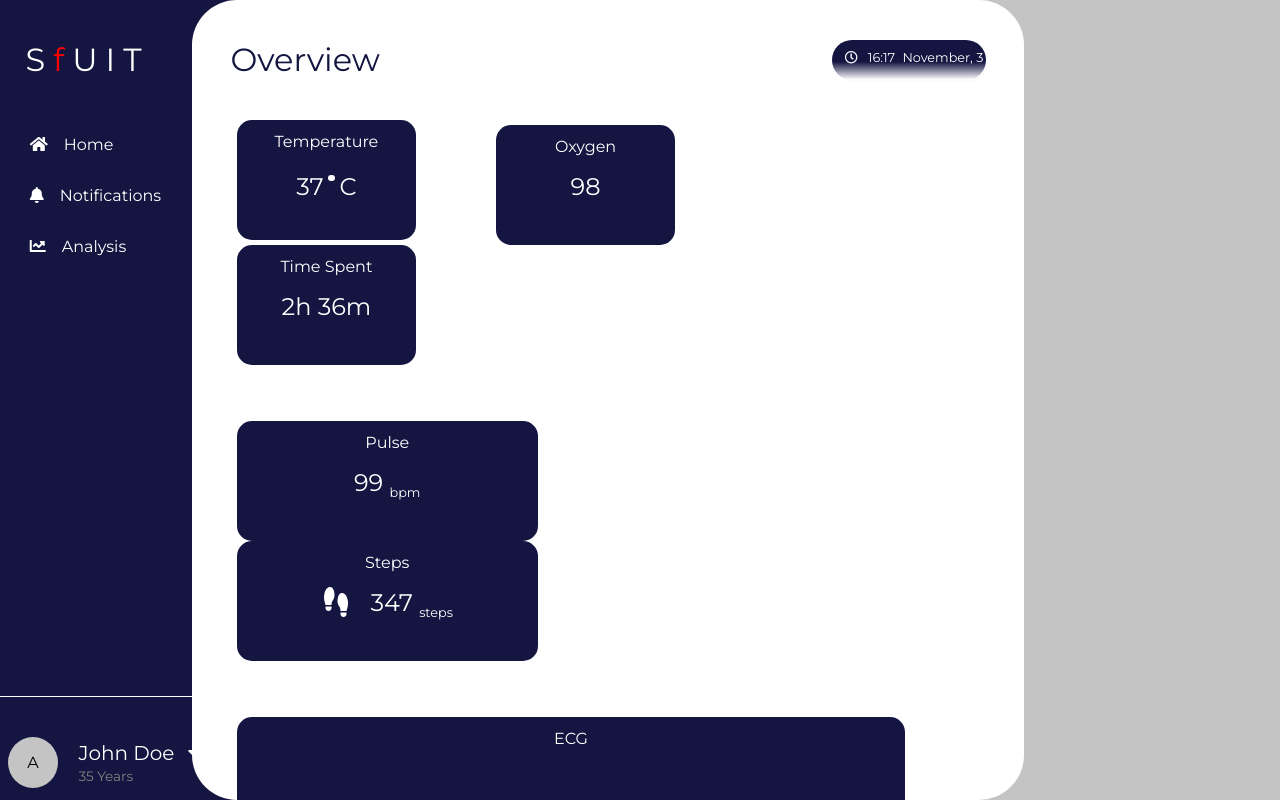
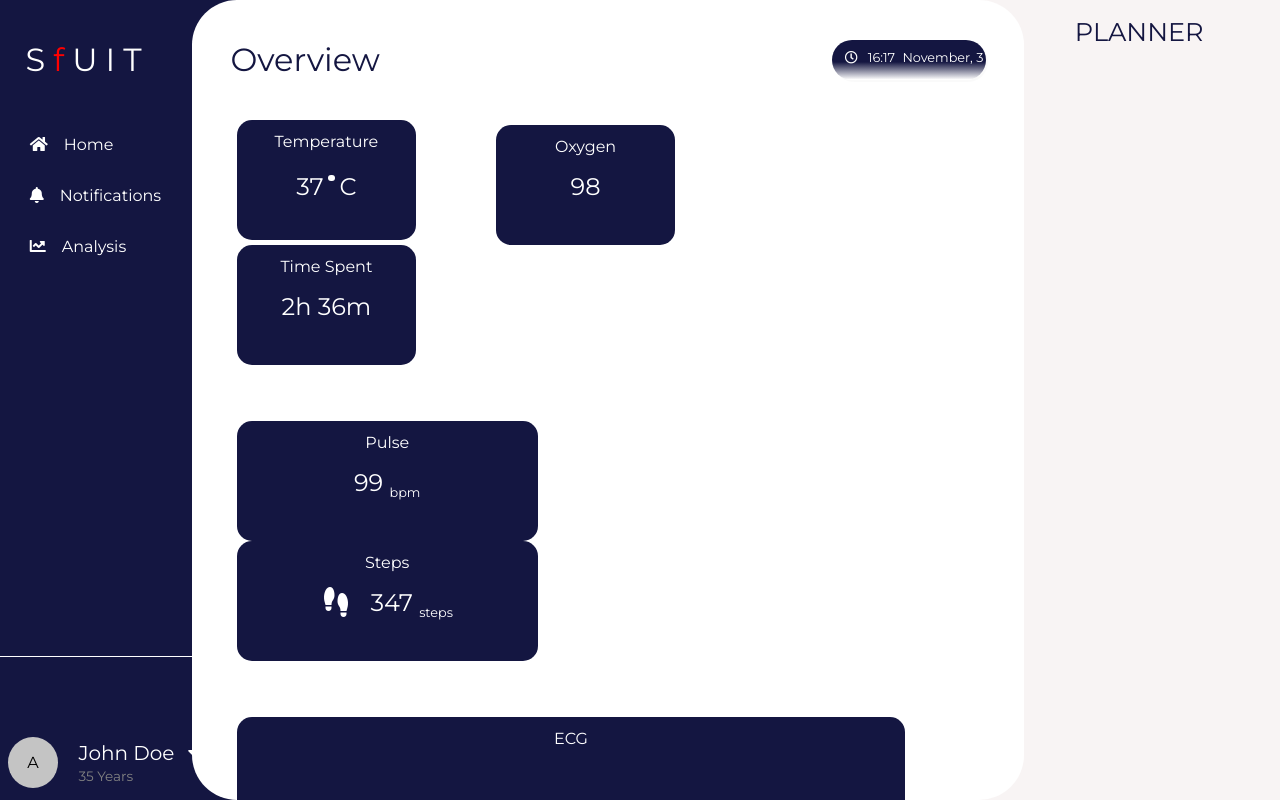
Before and after one commit to IBM-Reimagine-Hackathon/sfuit-web-app, a React (Create React App) app: page / in a window 1280 px wide. Shown: the top 800 px of the page. Built offline with nearby package versions, Linux system fonts and the light colour scheme; no server answers.

Commit message:
Feature: Logout && Refactor

```diff
--- a/src/Components/Board/Board.css
+++ b/src/Components/Board/Board.css
@@ -4,15 +4,16 @@ body{
     margin: 0;
     padding: 0;
     font-family: 'Montserrat', sans-serif;
-    background-color: #c4c4c4;
 }
 
 .board-container{
+    position: absolute;
     width: 65vw;
     height: 100vh;
     background-color: #fff;
     margin-left: 15vw;
     border-radius: 45px;
+    z-index: 1;
 }
 
 .board-container .board-heading{
--- /dev/null
+++ b/src/Components/RightBar/RightBar.css
@@ -0,0 +1,15 @@
+.right-container{
+    width: 25vw;
+    height: 100vh;
+    background-color: #F8F4F4;
+    float: right;
+    z-index: 0;
+}
+
+.right-container .heading{
+    text-align: center;
+    font-size: 1.6rem;
+    color: #141641;
+    margin-left: 3vw;
+    margin-top: 2vh;
+}
--- /dev/null
+++ b/src/Components/RightBar/RightBar.tsx
@@ -0,0 +1,13 @@
+import React from 'react'
+import './RightBar.css'
+
+function RightBar() {
+    return (
+        <div className='right-container'>
+            <div className='heading'>PLANNER</div>
+
+        </div>
+    )
+}
+
+export default RightBar
--- a/src/Components/SideBar/SideBar.css
+++ b/src/Components/SideBar/SideBar.css
@@ -11,7 +11,7 @@ body{
     width: 25vw;
     height: 100vh;
     background-color: #141641;
-    z-index: -1;
+    z-index: 0;
 }
 
 .sidebar-container .logo{
@@ -20,6 +20,7 @@ body{
     letter-spacing: 0.5rem;
     margin-left: 2vw;
     padding-top: 5vh;
+    cursor: pointer;
 }
 
 .sidebar-container .logo span{
@@ -37,6 +38,7 @@ body{
     color: #fff;
     font-size: 1rem;
     margin: 0 0 2rem 0;
+    cursor: pointer;
 }
 
 .sidebar-container .nav-list .nav-items .fas{
@@ -46,7 +48,8 @@ body{
 .sidebar-container .line-divide{
     height: 0.01rem;
     background-color: #fff;
-    margin-top: 55vh;
+    position: relative;
+    margin-top: 50vh;
 }
 
 .sidebar-container .profile-container{
@@ -77,6 +80,8 @@ body{
 
 .sidebar-container .profile-container .profile-details .profile-name .fas{
     margin-left: 0.5rem;
+    cursor: pointer;
+    transition: 0.5s all;
 }
 
 .sidebar-container .profile-container .profile-details .profile-age{
@@ -84,3 +89,33 @@ body{
     color: #828282;
     margin: 0.2rem 0 0 0;
 }
+
+.sidebar-container .profile-container .logout{
+    transition: 1s all;
+    display: none;
+}
+
+.sidebar-container .profile-container .show{
+    transition: 1s all;
+    display: block;
+}
+
+.sidebar-container .profile-container .logout ul{
+    list-style: none;
+    margin-left: 4vw;
+}
+
+.sidebar-container .profile-container .logout ul li{
+    color: #fff;
+    font-size: 1rem;
+    cursor: pointer;
+}
+
+.sidebar-container .profile-container .logout ul li .fas{
+    margin-right: 0.5rem;
+}
+
+.sidebar-container .profile-container .profile-details .profile-name .active{
+    transform: rotateZ(180deg);
+    transition: 0.5s all;
+}
--- a/src/Components/SideBar/SideBar.tsx
+++ b/src/Components/SideBar/SideBar.tsx
@@ -1,7 +1,13 @@
-import React from "react";
+import React, { useState } from "react";
 import "./SideBar.css";
 
 const SideBar = () => {
+
+  const [active, setActive] = useState(false);
+
+  function changeIcon(){
+    setActive(!active);
+  }
 
   return (
     <div className="sidebar-container">
@@ -15,9 +21,14 @@ const SideBar = () => {
       <div className="profile-container">
         <div className="profile-picture">A</div>
         <ul className="profile-details">
-            <li className="profile-name">John Doe <i className="fas fa-caret-down"></i></li>
+          <li className="profile-name">John Doe <i  onClick={changeIcon} className={active ? "fas fa-caret-down active" : "fas fa-caret-down"}></i></li>
           <li className="profile-age">35 Years</li>
         </ul>
+        <div className={active ? "logout show" : "logout"}>
+          <ul>
+            <li><i className="fas fa-sign-out-alt"></i> Logout</li>
+          </ul>
+        </div>
       </div>
     </div>
   );
--- a/src/Pages/Dashboard/Dashboard.tsx
+++ b/src/Pages/Dashboard/Dashboard.tsx
@@ -1,5 +1,6 @@
 import React from "react";
 import Board from "../../Components/Board/Board";
+import RightBar from "../../Components/RightBar/RightBar";
 import SideBar from "../../Components/SideBar/SideBar";
 
 function Dashboard() {
@@ -7,6 +8,7 @@ function Dashboard() {
     <div>
       <SideBar />
       <Board />
+      <RightBar />
     </div>
   );
 }
```
Lines whose indentation alone changed are shown as unchanged.
